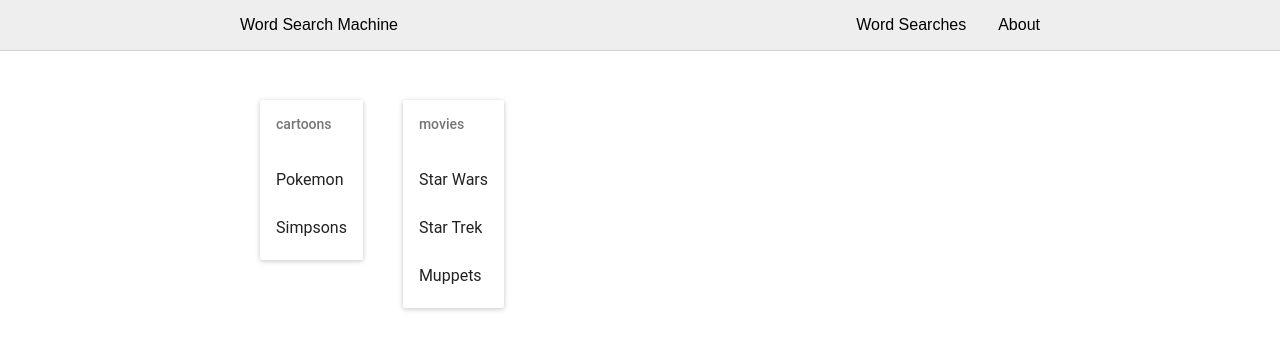
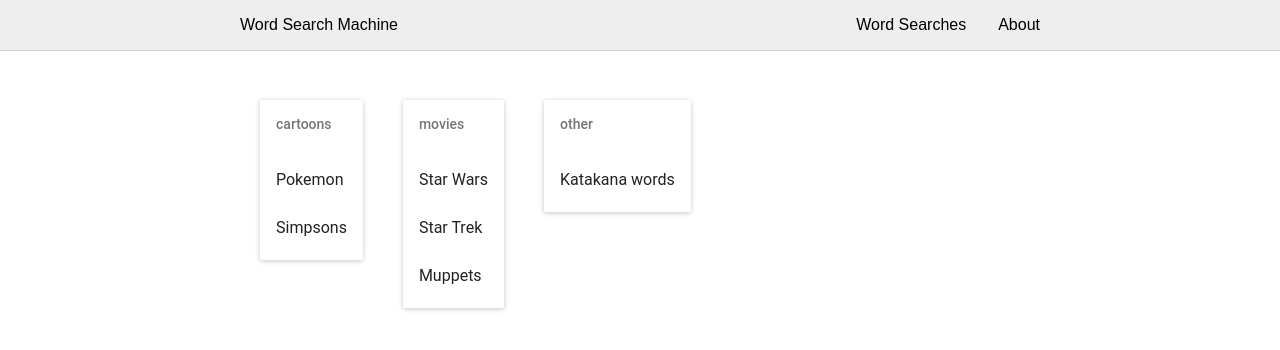
Before and after one commit to edabot/react-wordsearch, a React (Create React App) app: page /wordsearches in a window 1280 px wide. Shown: the top 350 px of the page. Built offline with nearby package versions, Linux system fonts and the light colour scheme.

Commit message:
add japanese search

```diff
--- a/src/components/Lists.react.js
+++ b/src/components/Lists.react.js
@@ -47,6 +47,10 @@
             { name: 'Star Trek', id: 'Hkl1u4Xuf' },
             { name: 'Muppets', id: 'SkzKu47uf' }
           ]
+        },
+        {
+          name: 'other',
+          grids: [{ name: 'Katakana words', id: 'S1qghN7dM' }]
         }
       ]
     };
```
